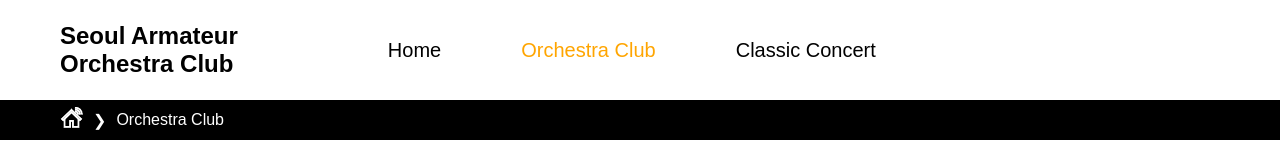
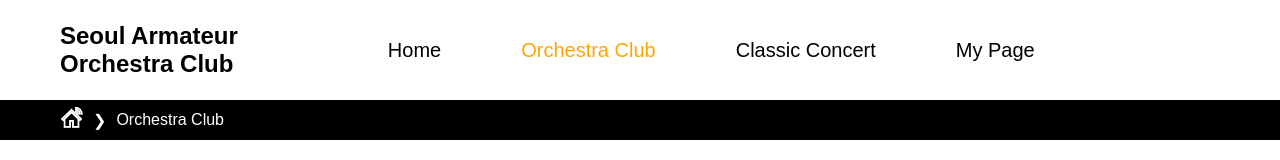
Before and after one commit to kyeongjeong/Seoul_amametur_orchestra_concert, a plain HTML site: page src/pages/orchestraClub/orchestraClub.html in a window 1280 px wide. Shown: the top 160 px of the page. Drawn offline with Linux system fonts and the light colour scheme.

Commit message:
Feat: orchestra club 페이지 카테고리 추가

```diff
--- a/src/pages/orchestraClub/orchestraClub.html
+++ b/src/pages/orchestraClub/orchestraClub.html
@@ -15,6 +15,7 @@
             <a href="../home/mainPage.html" class="menu-item">Home</a>
             <a href="orchestraClub.html" class="menu-item" id="current">Orchestra Club</a>
             <a href="../classicConcert/concert_info.html" class="menu-item">Classic Concert</a>
+            <a href="../mypages/myPage.html" class="menu-item">My Page</a>
         </nav>
     </header>
 
```
